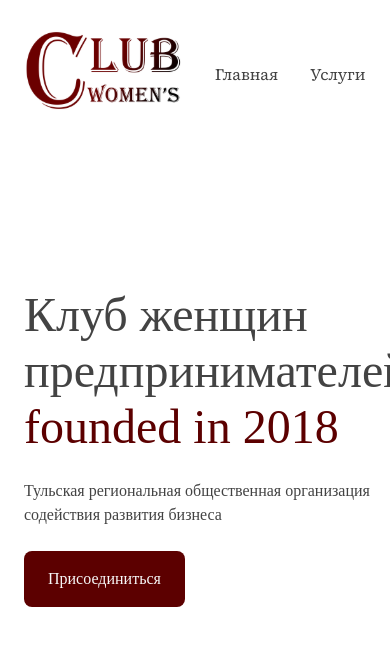
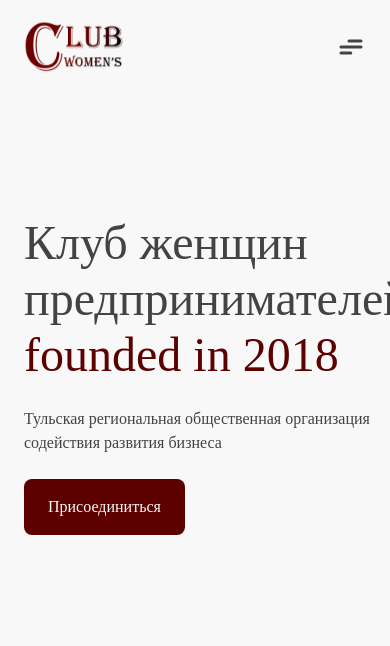
Before and after one commit to kaidarka/womans_club, a Next.js app: page / in a window 390 px wide. Shown: the top 646 px of the page. Built offline with nearby package versions, Linux system fonts and the light colour scheme.

Commit message:
адаптив для хедера

```diff
--- a/src/app/globals.css
+++ b/src/app/globals.css
@@ -46,6 +46,7 @@ body {
 body {
   color: var(--color-base);
   font: var(--font-s);
+  background: var(--background-base);
 }
 
 a {
--- a/src/pages-flat/HomePage/Sections/Hero/HeroImages.tsx
+++ b/src/pages-flat/HomePage/Sections/Hero/HeroImages.tsx
@@ -5,13 +5,13 @@ export const HeroImages = () => {
 	return (
 		<div className={cls.HeroImages}>
 			<div className={cls.grid1}>
-				<Image className={cls.HeroImage} src='/hero1.png' width={288} height={439} alt=''/>
+				<Image className={cls.HeroImage} src='/hero1.png' width={288} height={439} alt='' priority/>
 			</div>
 			<div className={cls.grid2}>
-				<Image className={cls.HeroImage} src='/hero2.png' width={413} height={216} alt=''/>
+				<Image className={cls.HeroImage} src='/hero2.png' width={413} height={216} alt='' priority/>
 			</div>
 			<div className={cls.grid3}>
-				<Image className={cls.HeroImage} src='/hero3.png' width={336} height={199} alt=''/>
+				<Image className={cls.HeroImage} src='/hero3.png' width={336} height={199} alt='' priority/>
 			</div>
 		</div>
 	);
--- a/src/shared/ui/Section/Section.module.scss
+++ b/src/shared/ui/Section/Section.module.scss
@@ -1,5 +1,5 @@
 .Section {
 	margin: 0 auto;
 	max-width: var(--max-width);
-	padding: 24px;
+	padding: 0 24px;
 }
--- a/src/widgets/Header/ui/Header.module.scss
+++ b/src/widgets/Header/ui/Header.module.scss
@@ -4,3 +4,9 @@
 	align-items: center;
 	height: var(--header-height);
 }
+
+@media screen and (max-width: 720px) {
+	.logo {
+		width: 100px;
+	}
+}
--- a/src/widgets/Navigation/ui/Navigation.module.scss
+++ b/src/widgets/Navigation/ui/Navigation.module.scss
@@ -10,3 +10,71 @@
 		margin-left: 0;
 	}
 }
+
+.hamburger {
+	display: none;
+}
+
+@media screen and (max-width: 720px){
+	.Navigation {
+		display: none;
+		&.openNav {
+			display: flex;
+			flex-direction: column;
+			position: fixed;
+			top: var(--header-height);
+			left: 0;
+			right: 0;
+			bottom: 0;
+			background-color: var(--background-base);
+			justify-content: start;
+			padding: 24px;
+			align-items: end;
+			& .link {
+				font: var(--font-m);
+				margin: 0 0 24px;
+				&:last-child {
+					margin: 0;
+				}
+			}
+		}
+	}
+	.hamburger {
+		cursor: pointer;
+		display: block;
+	}
+
+	.hamburger input {
+		display: none;
+	}
+
+	.hamburger svg {
+		height: 2em;
+		transition: transform 600ms cubic-bezier(0.4, 0, 0.2, 1);
+	}
+
+	.line {
+		fill: none;
+		stroke: var(--color-base);
+		stroke-linecap: round;
+		stroke-linejoin: round;
+		stroke-width: 3;
+		transition: stroke-dasharray 600ms cubic-bezier(0.4, 0, 0.2, 1),
+		stroke-dashoffset 600ms cubic-bezier(0.4, 0, 0.2, 1);
+	}
+
+	.lineTopBottom {
+		stroke-dasharray: 12 63;
+	}
+
+	.hamburger.open svg {
+		transform: rotate(-45deg);
+	}
+
+	.hamburger.open svg .lineTopBottom {
+		stroke-dasharray: 20 300;
+		stroke-dashoffset: -32.42;
+	}
+
+
+}
--- a/src/widgets/Navigation/ui/Navigation.tsx
+++ b/src/widgets/Navigation/ui/Navigation.tsx
@@ -1,17 +1,31 @@
+'use client'
 import cls from './Navigation.module.scss';
 import classNames from "classnames";
 import Link from "next/link";
+import { useState } from "react";
 
 interface INavigationProps {
 	className?: string;
 }
 
 export const Navigation = (props: INavigationProps) => {
-    const { className } = props;
+	const {className} = props;
+	const [isOpen, setIsOpen] = useState<boolean>(false);
+	console.log(isOpen)
 	return (
+		<>
+			<label className={classNames(cls.hamburger, {[cls.open]: isOpen})}>
+				<input type={cls.checkbox} checked={isOpen}/>
+				<svg viewBox="0 0 32 32" onClick={() => setIsOpen(state => !state)}>
+					<path className={classNames(cls.line, {}, [cls.lineTopBottom])}
+					      d="M27 10 13 10C10.8 10 9 8.2 9 6 9 3.5 10.8 2 13 2 15.2 2 17 3.8 17 6L17 26C17 28.2 18.8 30 21 30 23.2 30 25 28.2 25 26 25 23.8 23.2 22 21 22L7 22"></path>
+					<path className={cls.line} d="M7 16 27 16"></path>
+				</svg>
+			</label>
 			<nav
-            className={classNames(cls.Navigation, {}, [className])}
+				className={classNames(cls.Navigation, {[cls.openNav]: isOpen}, [className])}
 			>
+
 				<Link className={cls.link} href='/'>
 					Главная
 				</Link>
@@ -22,5 +36,6 @@ export const Navigation = (props: INavigationProps) => {
 					Контакты
 				</Link>
 			</nav>
+		</>
 	);
 };
```
Lines whose indentation alone changed are shown as unchanged.
